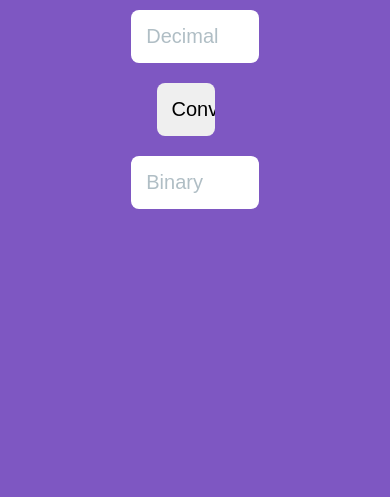
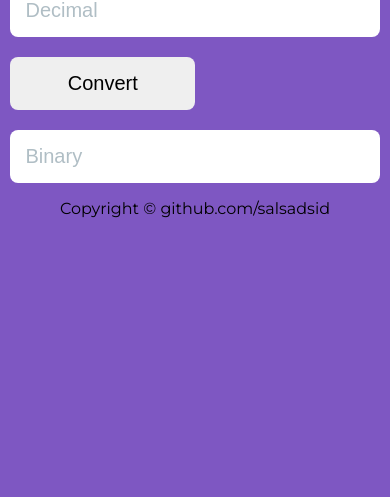
Before and after one commit to salsadsid/decimal-to-binary-conversion, a plain HTML site: page index.html in a window 390 px wide. Shown: the part 347-844 px from the top of the page. Drawn offline with Linux system fonts and the light colour scheme.

Commit message:
Responsiveness

```diff
--- a/index.html
+++ b/index.html
@@ -11,14 +11,20 @@
 
 <body>
     <div class="container">
-        <h2>Decimal To Binary Conversion</h2>
-        <input type="number" name="" id="input-field" placeholder="Decimal" class="field">
-        <div class="btn-container">
+        <div class="sub-container">
+            <h2>Decimal To Binary Conversion</h2>
+            <input type="number" name="" id="input-field" placeholder="Decimal" class="field">
+
             <button id="convert-btn" class="button" role="button">Convert</button>
+
+            <input type="type" name="" id="output-field" placeholder="Binary" class="field">
         </div>
-        <input type="type" name="" id="output-field" placeholder="Binary" class="field">
-        <script src="app.js"></script>
+        <footer>
+            <p>Copyright &copy; github.com/salsadsid</p>
+        </footer>
     </div>
+
+    <script src="app.js"></script>
 </body>
 
 </html>
--- a/style.css
+++ b/style.css
@@ -12,9 +12,13 @@ body{
     justify-content: center;
     background-color: #7E57C2;
 }
+.sub-container{
+    display: flex;
+    flex-direction: column;
+}
 .field{
     display: block;
-    width: 25%;
+    /* width:; */
     border: none;
     border-radius: 0.4em;
     padding: 15px 15px;
@@ -30,7 +34,8 @@ body{
 }
 .button{
     padding: 15px;
-    margin: 20px;
+    margin-top: 20px;
+    margin-bottom: 20px;
     border-radius:0.4em;
     border: none;
     display: inline-block;
@@ -69,8 +74,3 @@ button:before {
     background: #3a0ca3;
     transition: background 0s;
    }
-.btn-container{
-    width: 30%;
-    display: flex;
-    justify-content: flex-start;
-}
```
